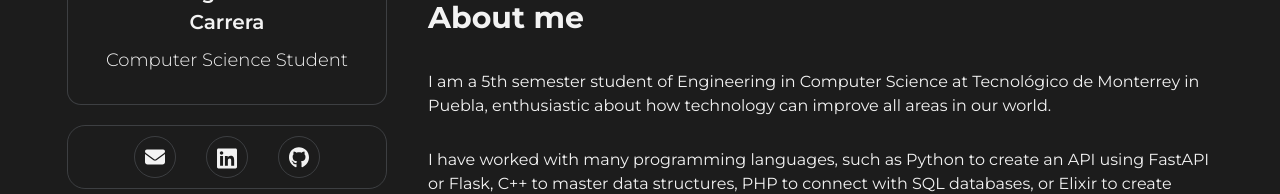
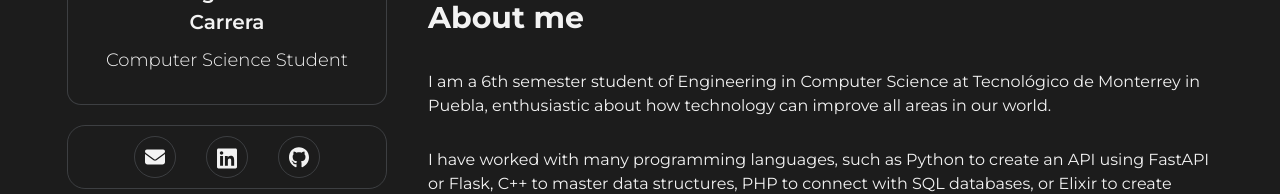
Before and after one commit to JAngelGC/Personal_Website, a React (Create React App) app: page /about-me in a window 1280 px wide. Shown: the part 244-438 px from the top of the page. Built offline with nearby package versions, Linux system fonts and the light colour scheme.

Commit message:
Added _redirects file

```diff
--- a/src/components/about/AboutMe.tsx
+++ b/src/components/about/AboutMe.tsx
@@ -4,7 +4,7 @@ const AboutMe = () => {
   return (
     <section className={classes["section-about-me"]}>
       <p className={classes["text"]}>
-        I am a 5th semester student of Engineering in Computer Science at
+        I am a 6th semester student of Engineering in Computer Science at
         Tecnológico de Monterrey in Puebla, enthusiastic about how technology
         can improve all areas in our world.
       </p>
```
Also changed, not shown: 1 other file (tests, documents, lock files or other folders).
